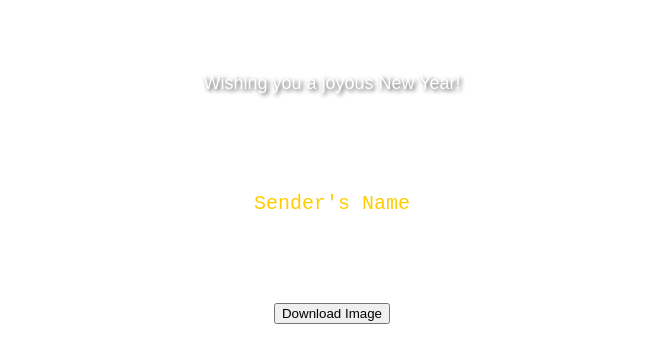
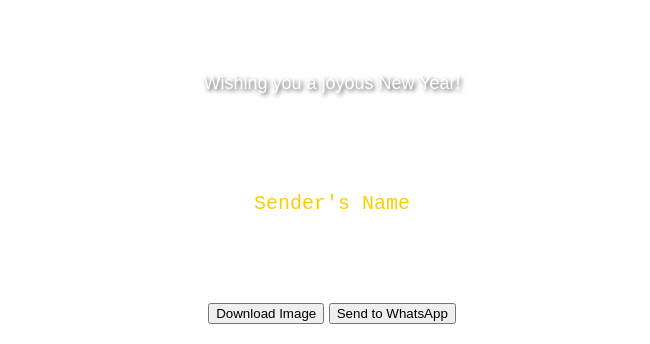
Before and after one commit to vasvin/newyearwishes, a plain HTML site: page index.html in a window 1280 px wide. Shown: the part 681-1025 px from the top of the page, without its empty margins (308-958 px from the left). Drawn offline with nearby package versions, Linux system fonts and the light colour scheme.

Commit message:
Update index.html

```diff
--- a/index.html
+++ b/index.html
@@ -209,6 +209,7 @@
       </div>
 
       <button onclick="downloadImage()">Download Image</button>
+      <button onclick="sendToWhatsApp()">Send to WhatsApp</button>
     </div>
 
     <script>
@@ -245,6 +246,26 @@
           link.click();
         });
       }
+
+      function sendToWhatsApp() {
+        // First, download the image as you already have implemented
+        const preview = document.getElementById("preview");
+        html2canvas(preview).then((canvas) => {
+          const imageDataURL = canvas.toDataURL();
+
+          // Upload the image to a server or cloud storage (e.g., Firebase, Dropbox, or your own server)
+          // For simplicity, we use the data URL (this will only work in some cases for testing purposes)
+          const imageURL = imageDataURL; // Replace with the public image URL after uploading
+
+          // Generate WhatsApp URL to share the image link
+          const message =
+            "Check out this New Year message! " + encodeURIComponent(imageURL);
+          const whatsappURL = `https://wa.me/?text=${message}`;
+
+          // Open WhatsApp with the message
+          window.open(whatsappURL, "_blank");
+        });
+      }
     </script>
     <script src="https://cdnjs.cloudflare.com/ajax/libs/html2canvas/1.4.1/html2canvas.min.js"></script>
   </body>
```
